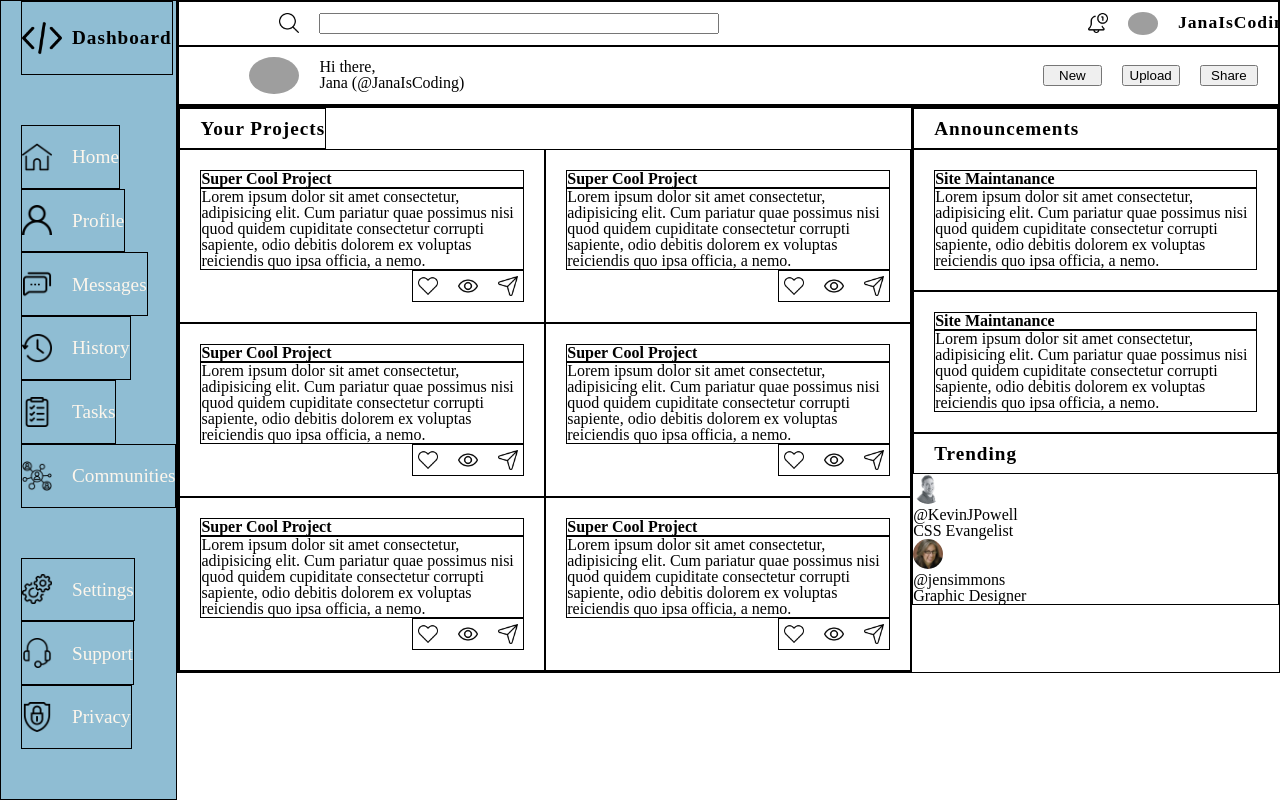
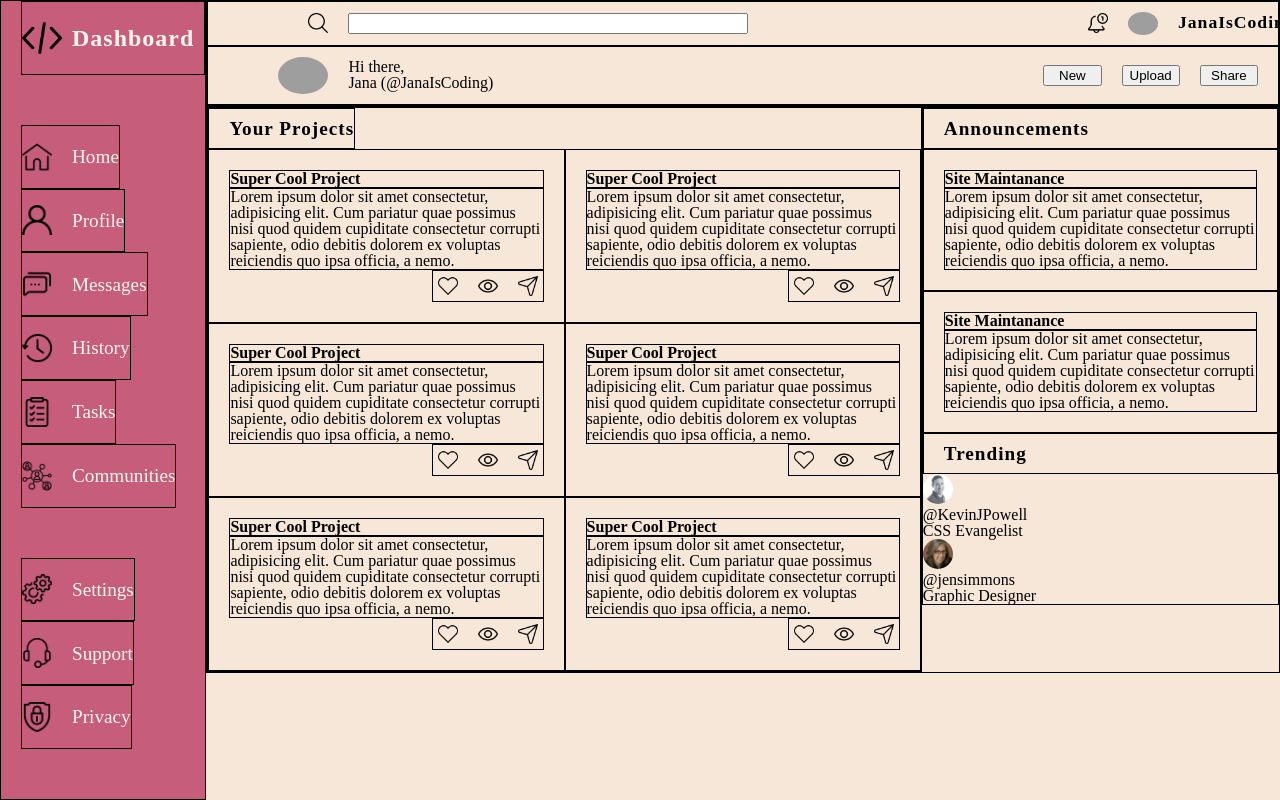
Before and after one commit to janaiscoding/admin-dashboard, a plain HTML site: page index.html in a window 1280 px wide. Drawn offline with Linux system fonts and the light colour scheme; grey boxes are pictures that could not be loaded; a web font is replaced by a local one.

Commit message:
Fix sidebar

```diff
--- a/index.html
+++ b/index.html
@@ -12,7 +12,7 @@
     <div class="sidebar">
         <div class="sidebar-header">
         <img src="/icons/coding.png" alt="coding logo" width="40px" class="sidebar-logo icon">
-        <div class="sidebar-title title">Dashboard</div>
+        <div class="sidebar-title">Dashboard</div>
         </div>
         <div class="home">
             <img src="/icons/home.png" alt="homepage icon" width="30px" class="home-icon icon">
--- a/styles.css
+++ b/styles.css
@@ -52,19 +52,20 @@ body {
     font-weight: normal;
     font-style: normal;
     display:grid;
-    grid-template-columns: 200px repeat(auto-fit, 1fr);
+    grid-template-columns: repeat(auto-fit, 1fr);
     height: 100vh;
+    background-color: var(--content-background-color);
 }
 
 :root {
-    --sidebar-background-color: #8FBDD3;
+    --sidebar-background-color: #C65D7B;
     --sidebar-text-color: #FDF6EC;
     --button-background-color: blue;
     --heading-text-color: #2C3639;
     --text-color-sidebar: white;
     --text-color-buttons: white;
     --text-color-content: black;
-    --content-background-color: grey;
+    --content-background-color: #F6E7D8;
 }
 
 .sidebar {
@@ -244,8 +245,10 @@ img.profile-picture {
     letter-spacing: 1px;
 }
 .sidebar-title {
-    color: var(--text-color-content);
-    font-size: 1.2rem;
+    color: var(--sidebar-text-color);
+    font-size: 1.5rem;
+    align-self: center;
+    padding-right: 10px;
     font-weight: bold;
     letter-spacing: 1px;
 }
```
